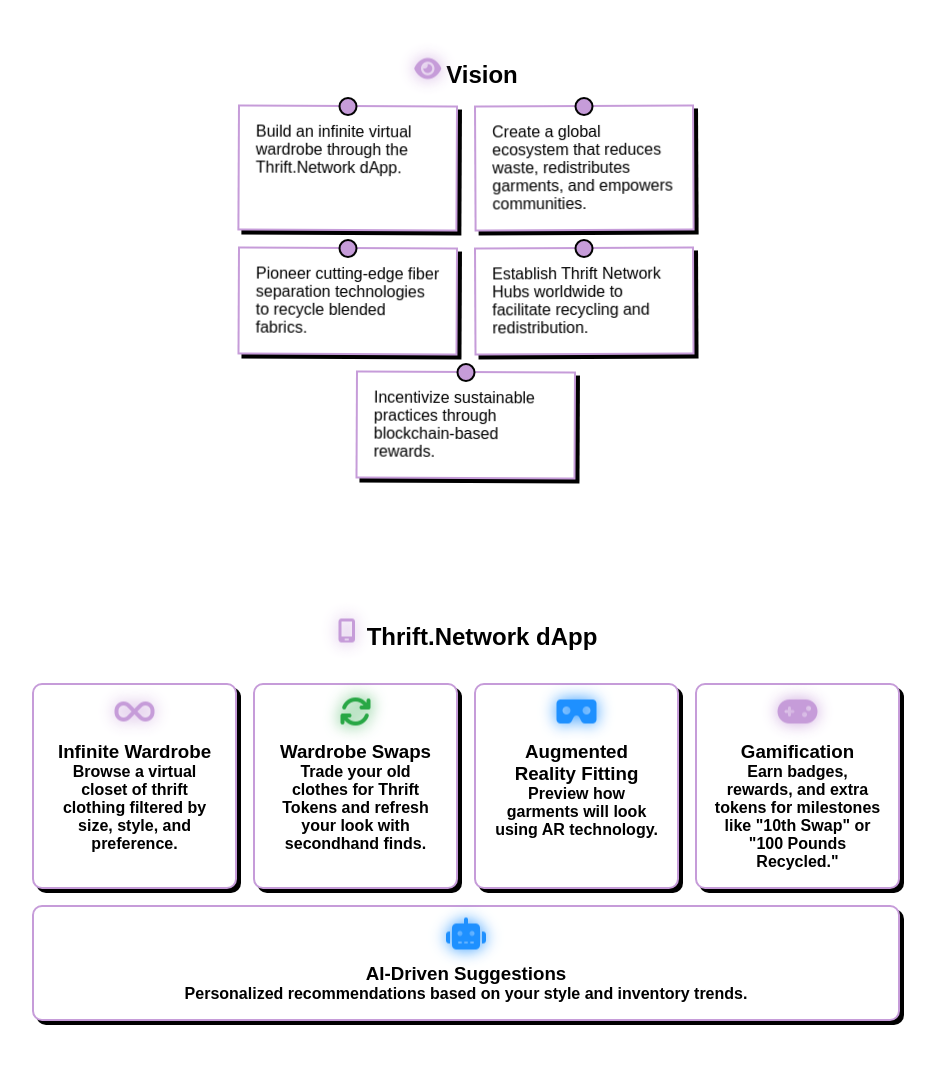
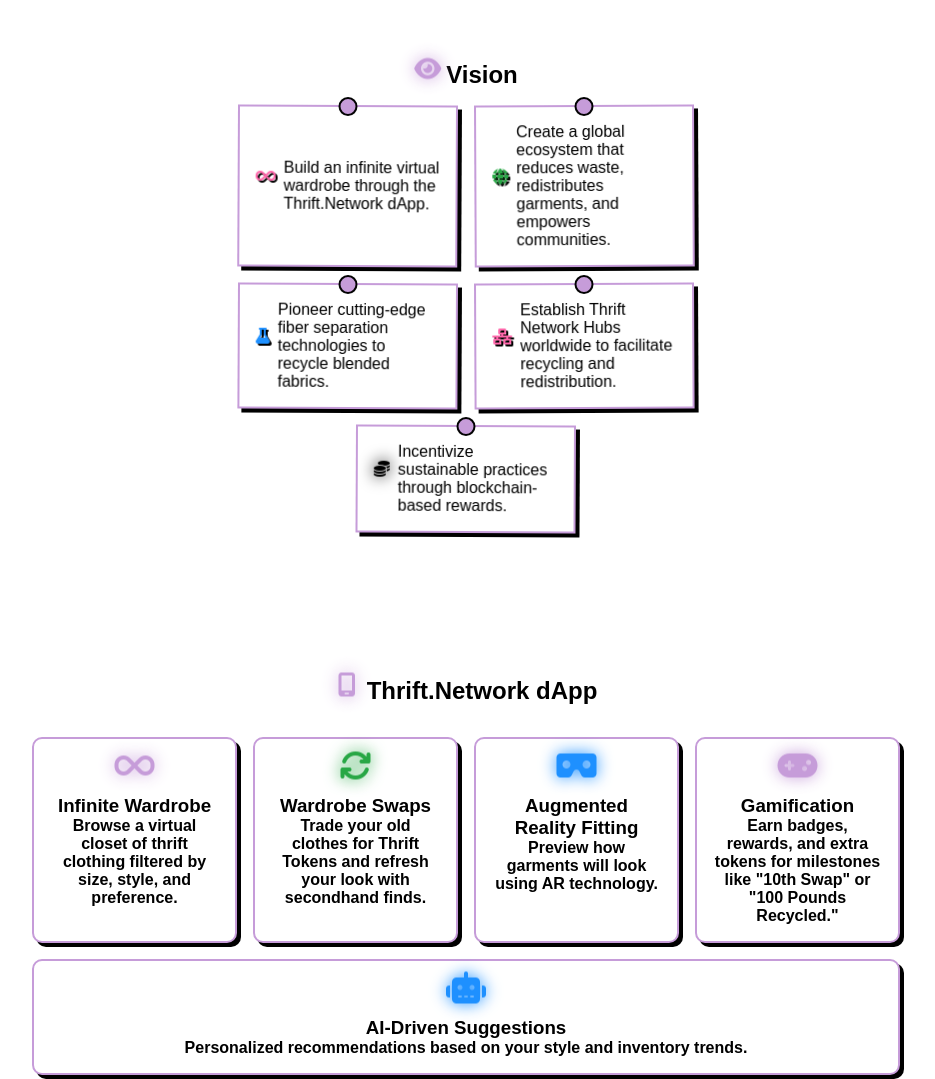
Before and after one commit to marcoromanodev/thrift-token, a plain HTML site: page index.html in a window 1280 px wide. Shown: the part 3116-4195 px from the top of the page, without its empty margins (174-1109 px from the left). Drawn offline with nearby package versions, Linux system fonts and the light colour scheme; no server answers.

Commit message:
Add animated icons to vision section bullet points

```diff
--- a/index.html
+++ b/index.html
@@ -152,11 +152,11 @@
     <section id="vision">
         <h2><i class="fa-solid fa-eye section-icon" aria-hidden="true"></i>Vision</h2>
         <ul class="section-list vision-board">
-            <li>Build an infinite virtual wardrobe through the Thrift.Network dApp.</li>
-            <li>Create a global ecosystem that reduces waste, redistributes garments, and empowers communities.</li>
-            <li>Pioneer cutting-edge fiber separation technologies to recycle blended fabrics.</li>
-            <li>Establish Thrift Network Hubs worldwide to facilitate recycling and redistribution.</li>
-            <li>Incentivize sustainable practices through blockchain-based rewards.</li>
+            <li><i class="fa-solid fa-infinity vision-icon cartoon pink-icon" aria-hidden="true"></i>Build an infinite virtual wardrobe through the Thrift.Network dApp.</li>
+            <li><i class="fa-solid fa-globe vision-icon cartoon green-icon" aria-hidden="true"></i>Create a global ecosystem that reduces waste, redistributes garments, and empowers communities.</li>
+            <li><i class="fa-solid fa-flask vision-icon cartoon blue-glow-icon" aria-hidden="true"></i>Pioneer cutting-edge fiber separation technologies to recycle blended fabrics.</li>
+            <li><i class="fa-solid fa-network-wired vision-icon cartoon pink-icon" aria-hidden="true"></i>Establish Thrift Network Hubs worldwide to facilitate recycling and redistribution.</li>
+            <li><i class="fa-solid fa-coins vision-icon cartoon sparkle-icon" aria-hidden="true"></i>Incentivize sustainable practices through blockchain-based rewards.</li>
         </ul>
     </section>
 
--- a/styles.css
+++ b/styles.css
@@ -162,6 +162,9 @@ section > p:not(.graph-source):not(.total-supply)::before {
     position: relative;
     transform-origin: top center;
     animation: swing 4s ease-in-out infinite;
+    display: flex;
+    align-items: center;
+    gap: 0.5rem;
 }
 
 .vision-board li::before {
@@ -184,6 +187,10 @@ section > p:not(.graph-source):not(.total-supply)::before {
 @keyframes swing {
     0%, 100% { transform: rotate(-2deg); }
     50% { transform: rotate(2deg); }
+}
+
+.vision-icon {
+    animation: bounce 2s ease-in-out infinite;
 }
 
 .section-icon {
```
